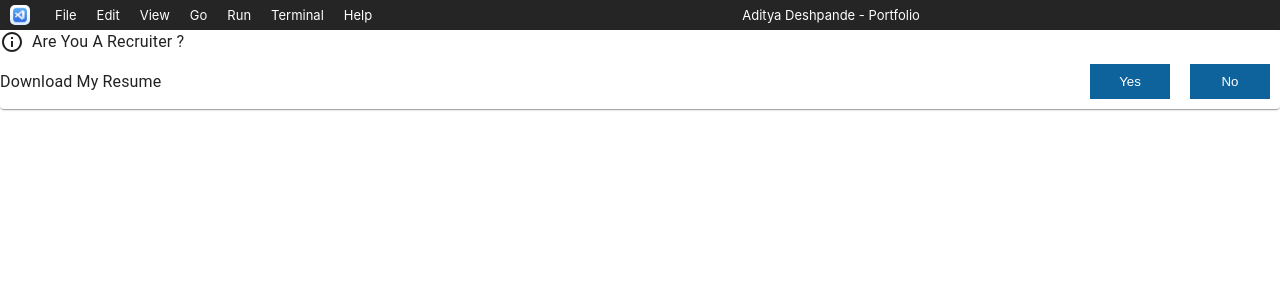
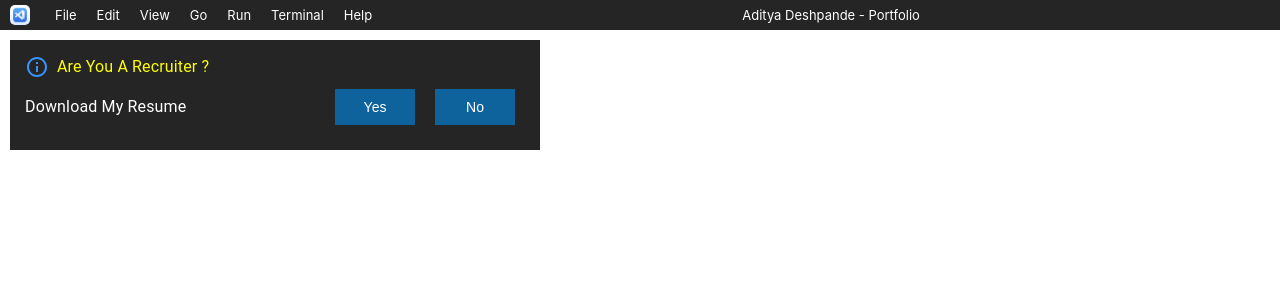
Before and after one commit to adityadeshpande0/MyPortfolio, a React (Create React App) app: page / in a window 1280 px wide. Shown: the top 300 px of the page. Built offline with nearby package versions, Linux system fonts and the light colour scheme.

Commit message:
UI Alert Added

```diff
--- a/src/Components/Popups/RecruiterAlert.jsx
+++ b/src/Components/Popups/RecruiterAlert.jsx
@@ -4,7 +4,7 @@ import InfoOutlinedIcon from "@mui/icons-material/InfoOutlined";
 import "..//Popups/recruiterAlertStyles.css";
 function RecruiterAlert() {
   return (
-    <Paper>
+    <div className="main-block-alert">
       <div className="top-block-alert">
         <InfoOutlinedIcon className="logo-alert" />
         <Typography className="top-text-alert">
@@ -15,12 +15,12 @@ function RecruiterAlert() {
         <Typography className="bottom-text-alert">
           download my resume
         </Typography>
-        <div>
+        <div className="button-block-alert">
           <button className="button-alert">yes</button>
           <button className="button-alert">no</button>
         </div>
       </div>
-    </Paper>
+    </div>
   );
 }
 
--- a/src/Components/Popups/recruiterAlertStyles.css
+++ b/src/Components/Popups/recruiterAlertStyles.css
@@ -1,29 +1,57 @@
-.top-block-alert{
+.main-block-alert {
+  margin: 10px;
+  background-color: #252526;
+  padding: 15px;
+  width: 500px;
+}
+.top-block-alert {
   display: flex;
   flex-direction: row;
   align-items: center;
 }
 .logo-alert{
+    color: #3794FF;
+}
+.top-text-alert{
+    color: #FFFF00;
+    font-size: 16px;
+    font-weight: 700;
+}
+.logo-alert {
   margin-right: 8px;
 }
-.top-text-alert{
+.bottom-text-alert{
+    color: #ffff;
+}
+.top-text-alert {
   text-transform: capitalize;
 }
-.bottom-text-alert{
+.bottom-text-alert {
   text-transform: capitalize;
 }
-.bottom-block-alert{
+.bottom-block-alert {
   display: flex;
   flex-direction: row;
   align-items: center;
   justify-content: space-between;
 }
-.button-alert{
-    background-color: #0E639C;
+.button-alert {
+  background-color: #0e639c;
   color: #ffff;
   text-transform: capitalize;
   padding: 10px;
   width: 80px;
   border: none;
   margin: 10px;
+  font-weight: 500;
+  font-size: 14px;
 }
+.button-block-alert{
+    display: flex;
+    flex-direction: row;
+}
+@media (max-width: 600px) {
+    .bottom-text-alert {
+       font-size: 12px;
+      }
+}
```
Lines whose indentation alone changed are shown as unchanged.
